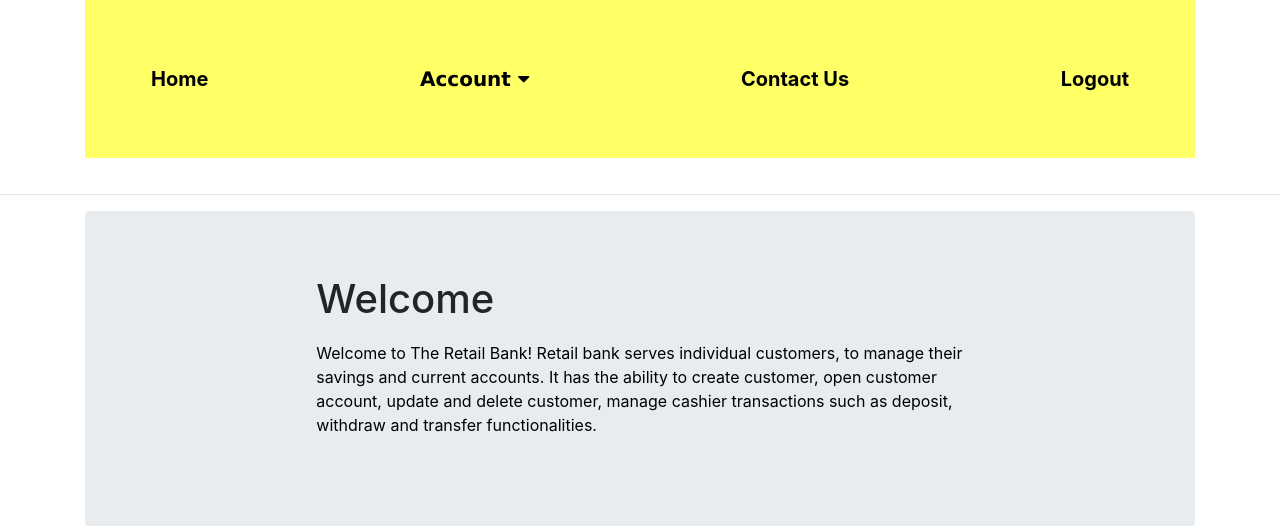
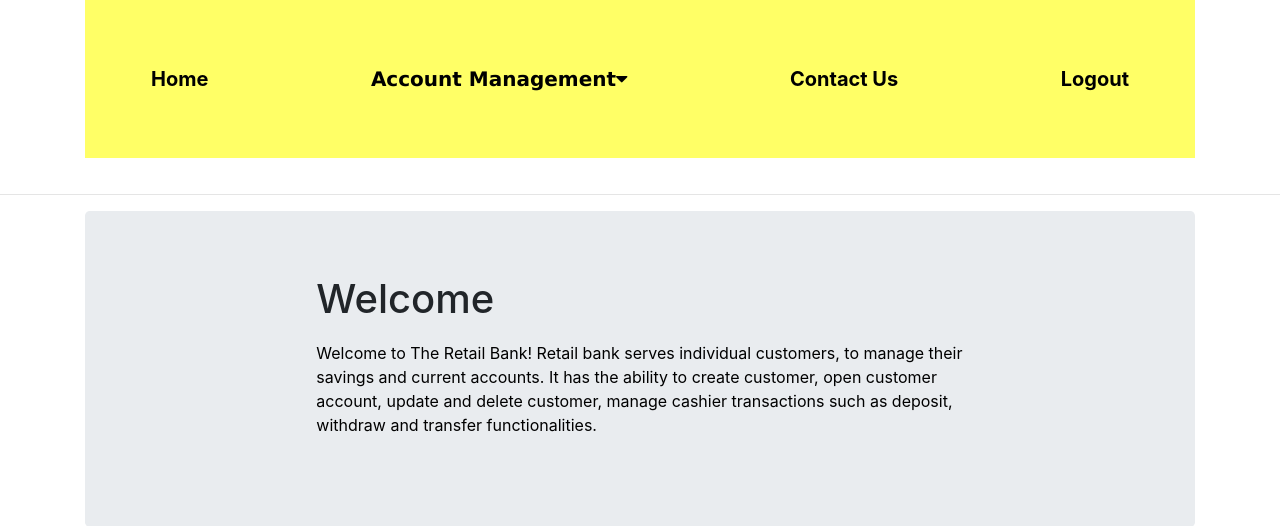
Before and after one commit to satheesh22g/Banking-Application, a Flask app: page /dashboard in a window 1280 px wide. Shown: the part 151-677 px from the top of the page. Run offline with Flask 2, Linux system fonts and the light colour scheme; the visitor is signed in with stand-in values (Sample User, id 1); some libraries are stand-ins or nearby versions.

Commit message:
Update nav.html

```diff
--- a/templates/includes/nav.html
+++ b/templates/includes/nav.html
@@ -5,7 +5,7 @@
   {% else %}
   {% if session['usert']=="executive" %}
   <div class="subnav">
-    <button class="subnavbtn" style=" font-size:20px; ">Customer <i class="fa fa-caret-down"></i></button>
+    <button class="subnavbtn" style=" font-size:20px; ">Customer Management <i class="fa fa-caret-down"></i></button>
     <div class="subnav-content" style="background-color:black !important;">
       <a href="{{ url_for('addcustomer') }}" class="nav-link {% if addcustomer %}active{% endif %}">Add Customer</a>
       <a href="{{ url_for('viewcustomer') }}" class="nav-link {% if viewcustomer %}active{% endif %}" >View Customer</a>
@@ -17,7 +17,7 @@
   </div>
   {% endif %}
   <div class="subnav">
-    <button class="subnavbtn" style=" font-size:20px; ">Account <i class="fa fa-caret-down"></i></button>
+    <button class="subnavbtn" style=" font-size:20px; ">Account Management<i class="fa fa-caret-down"></i></button>
     <div class="subnav-content" style="background-color:black !important;">
       <a href="{{ url_for('addaccount') }}" class="nav-link {% if addaccount %}active{% endif %}">Add Account</a>
       <a href="{{ url_for('viewaccount') }}" class="nav-link {% if viewaccount %}active{% endif %}">View Account</a>
```
